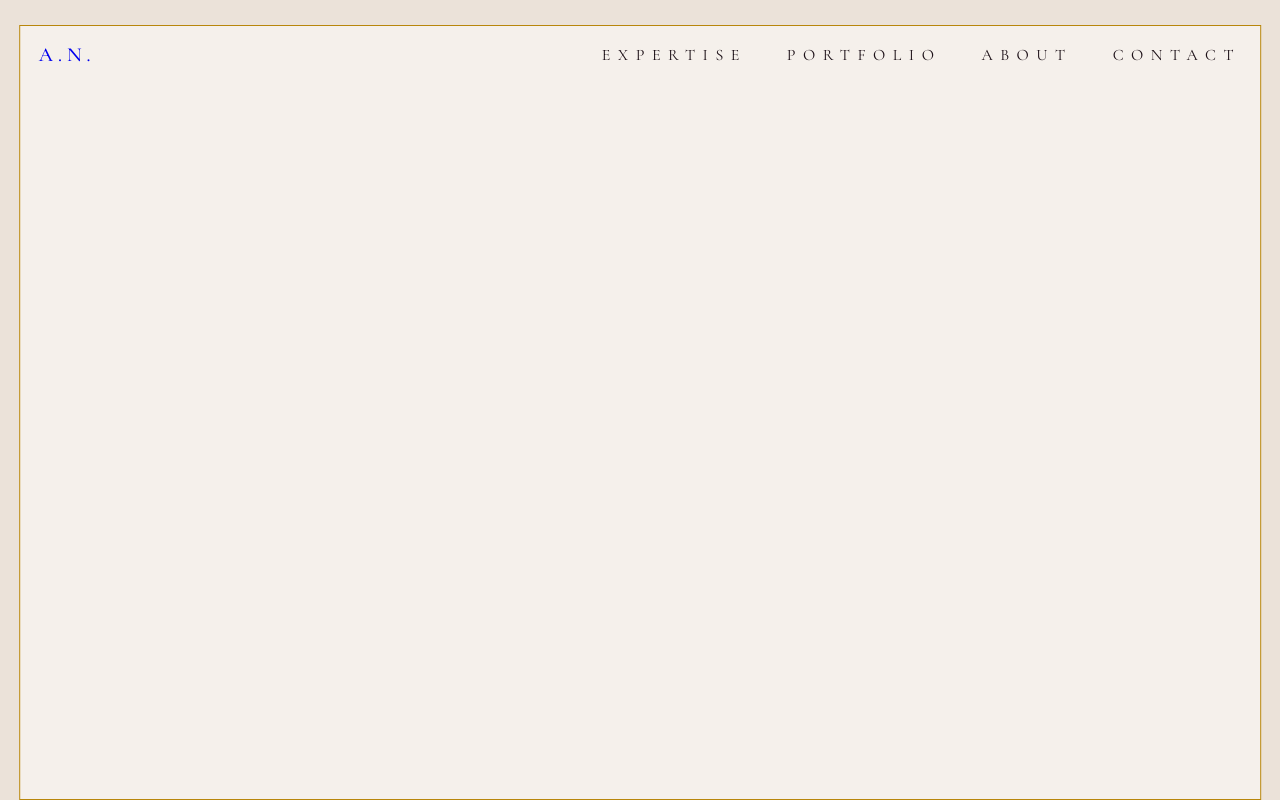
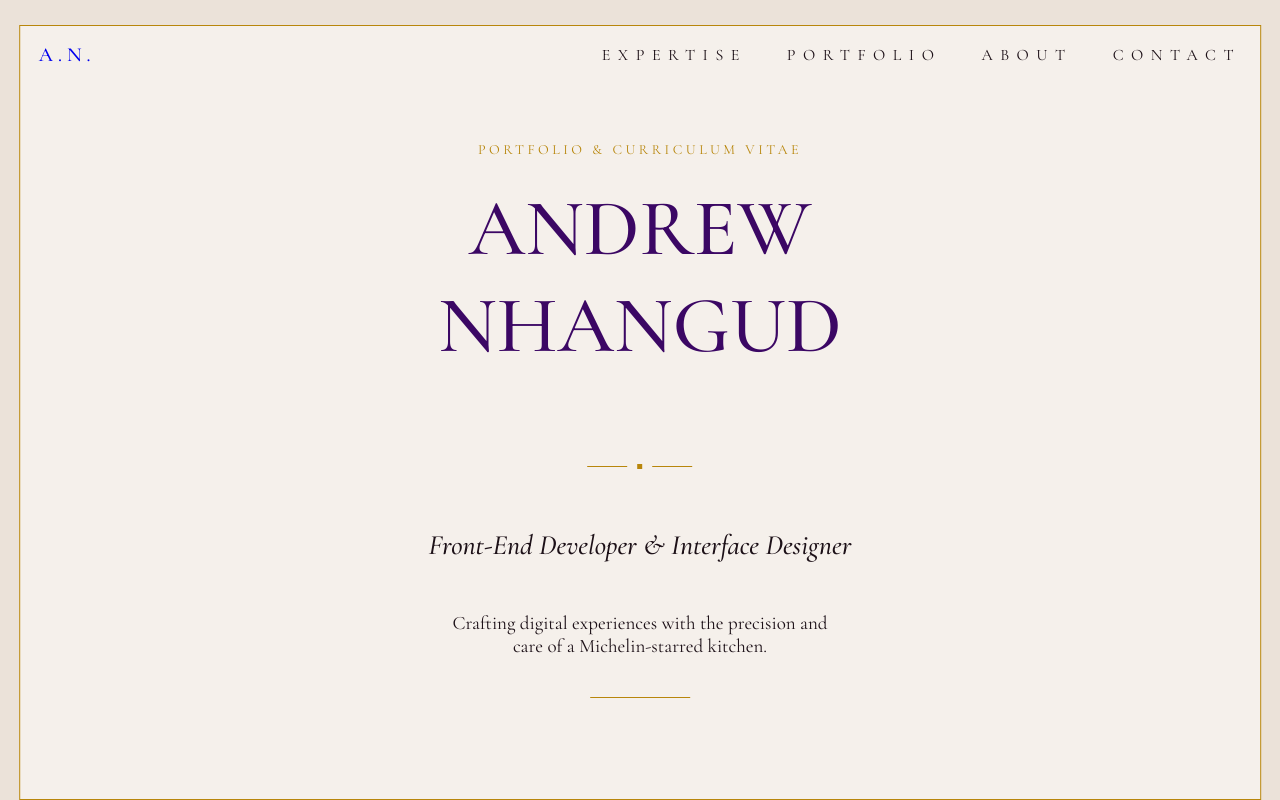
Before and after one commit to Andrew-nhangud/Nhangud-Andrew-portfolio, a React (Vite) app: page / in a window 1280 px wide. Built offline with nearby package versions, Linux system fonts and the light colour scheme.

Commit message:
calling a new feat:hero section

```diff
--- a/src/App.jsx
+++ b/src/App.jsx
@@ -1,5 +1,6 @@
 import "./styles/global.css";
 import { Navbar } from "./Components/Navbar/Navbar";
+import { Hero } from "./Components/Hero/Hero";
 
 function App() {
   return (
@@ -7,7 +8,9 @@ function App() {
       <nav>
         <Navbar />
       </nav>
-      <main></main>
+      <main>
+        <Hero />
+      </main>
     </div>
   );
 }
```
